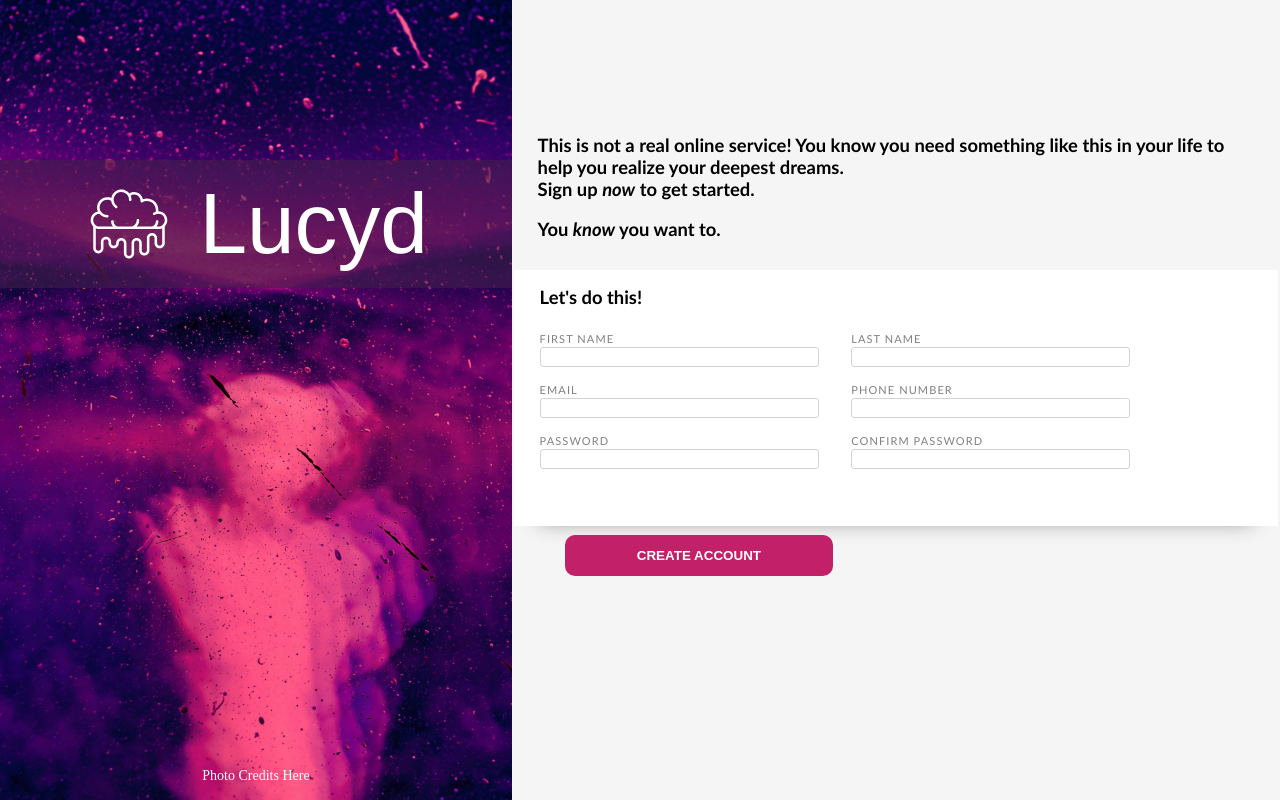
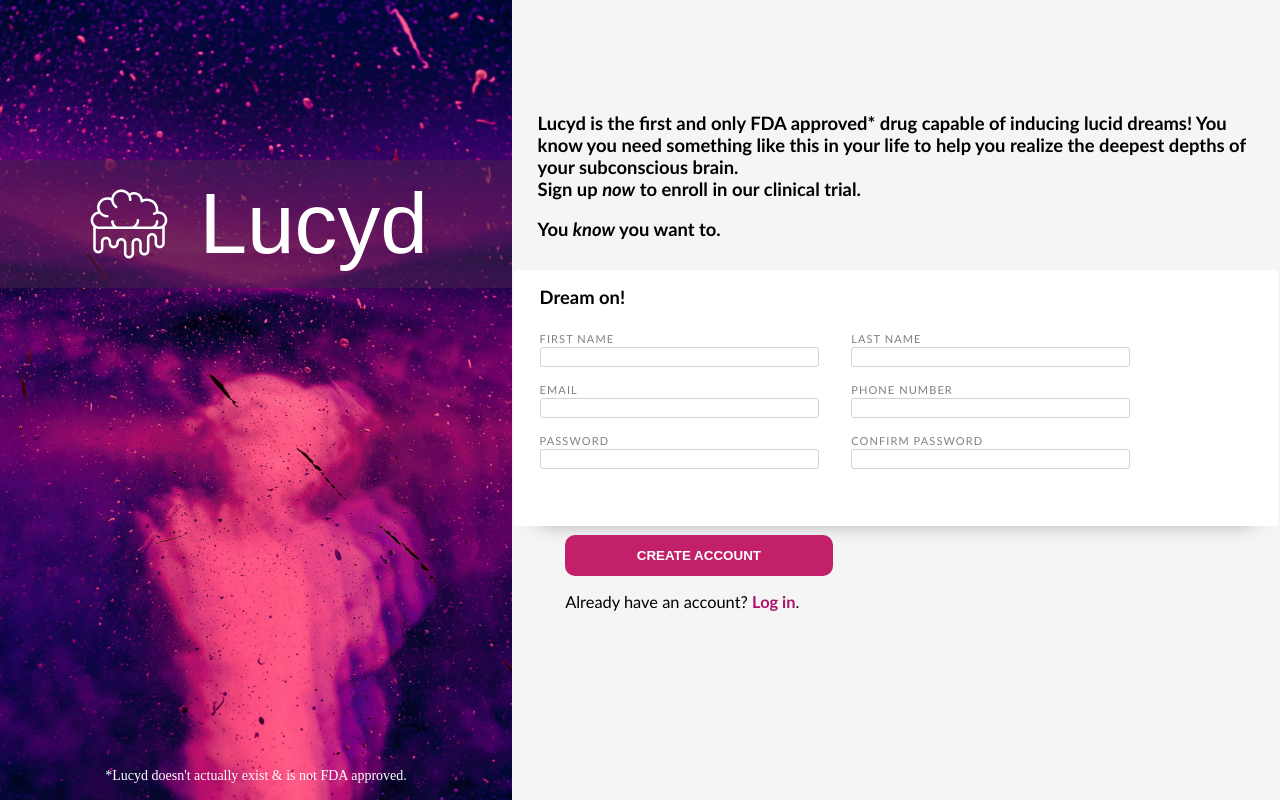
Before and after one commit to justin-gallo/signUpForm, a plain HTML site: page index.html in a window 1280 px wide. Drawn offline with Linux system fonts and the light colour scheme; a web font is replaced by a local one.

Commit message:
Added Login option. Removed placeholder text and replaced with text to mimic a new experimental drug.

```diff
--- a/index.html
+++ b/index.html
@@ -13,19 +13,19 @@
             <img class ="logo" src="assets/images/brain.svg" alt="Lucyd logo">
             <div class="title">Lucyd</div>
         </div>
-        <div class="photoSource">Photo Credits Here</div>
+        <div class="photoSub">*Lucyd doesn't actually exist & is not FDA approved.</div>
     </div>
     <div class="content">
         <div class="headerContainer">
-            <p>This is not a real online service! You know you need something like this in
-                your life to help you realize your deepest dreams. </p>
-            <p>Sign up <em>now</em> to get started.</p>
+            <p>Lucyd is the first and only FDA approved* drug capable of inducing lucid dreams! You know you need something like this in
+                your life to help you realize the deepest depths of your subconscious brain. </p>
+            <p>Sign up <em>now</em> to enroll in our clinical trial.</p>
             <p>You <em>know</em> you want to.</p>
         </div>
         <form action="example.com/path" method="post">
             <fieldset class="fieldset">
-                <legend>Let's do this!</legend>
-                <h2>Let's do this!</h2>
+                <legend>Dream on!</legend>
+                <h2>Dream on!</h2>
                 <div class="form-row">
                     <div class="form-item"">
                         <label for="first_name">FIRST NAME</label>
@@ -57,6 +57,7 @@
                     </div>
                 </div>
                 <button type="submit">CREATE ACCOUNT</button>
+                <div class="alreadyText">Already have an account? <a href="placeholder/login" class="logIn">Log in</a>.</div>
             </fieldset>
          </form>
     </div>
--- a/styles.css
+++ b/styles.css
@@ -54,10 +54,12 @@ body {
     font-family: 'Daydream', Arial, Helvetica, sans-serif;
 }
 
-.photoSource {
+.photoSub {
     font-size: 14px;
     color: white;
     margin-bottom: 2vh;
+    text-align: center;
+    width: 70%;
 }
 
 .content {
@@ -143,10 +145,16 @@ p {
     height: 16px;
 }
 
-.form-item input, label {
+.form-item input {
     font-family:'Trebuchet MS', 'Lucida Sans Unicode', 'Lucida Grande', 'Lucida Sans', Arial, sans-serif;
     font-size: 12px;
     color: black;
+}
+
+.form-item input:focus {
+    outline: none !important;
+    border-color: #67045e;
+    box-shadow: 0 0 3px #67045e;
 }
 
 label {
@@ -183,3 +191,21 @@ button {
     border: 3px solid #c22069;
     border-radius: 10px;
 }
+
+button:focus {
+    outline: none !important;
+    border-color: #67045e;
+    box-shadow: 0 0 3px #67045e;
+}
+
+.alreadyText {
+    margin-left: 4vw;
+    font-size: calc(10px + 0.5vw);
+    font-family:'Trebuchet MS', 'Lucida Sans Unicode', 'Lucida Grande', 'Lucida Sans', Arial, sans-serif;
+}
+
+.logIn {
+    text-decoration: none;
+    color: #ae126a;
+    font-weight: bold;
+}
```
